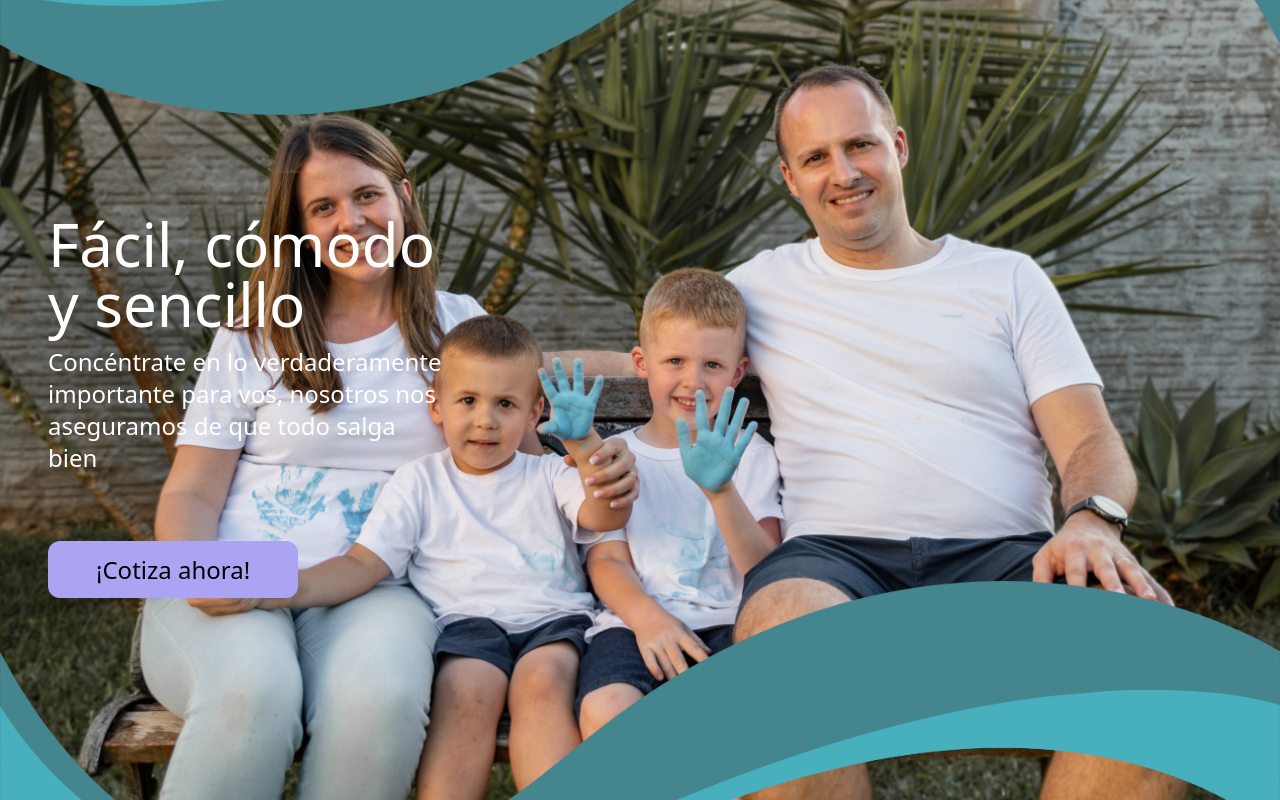
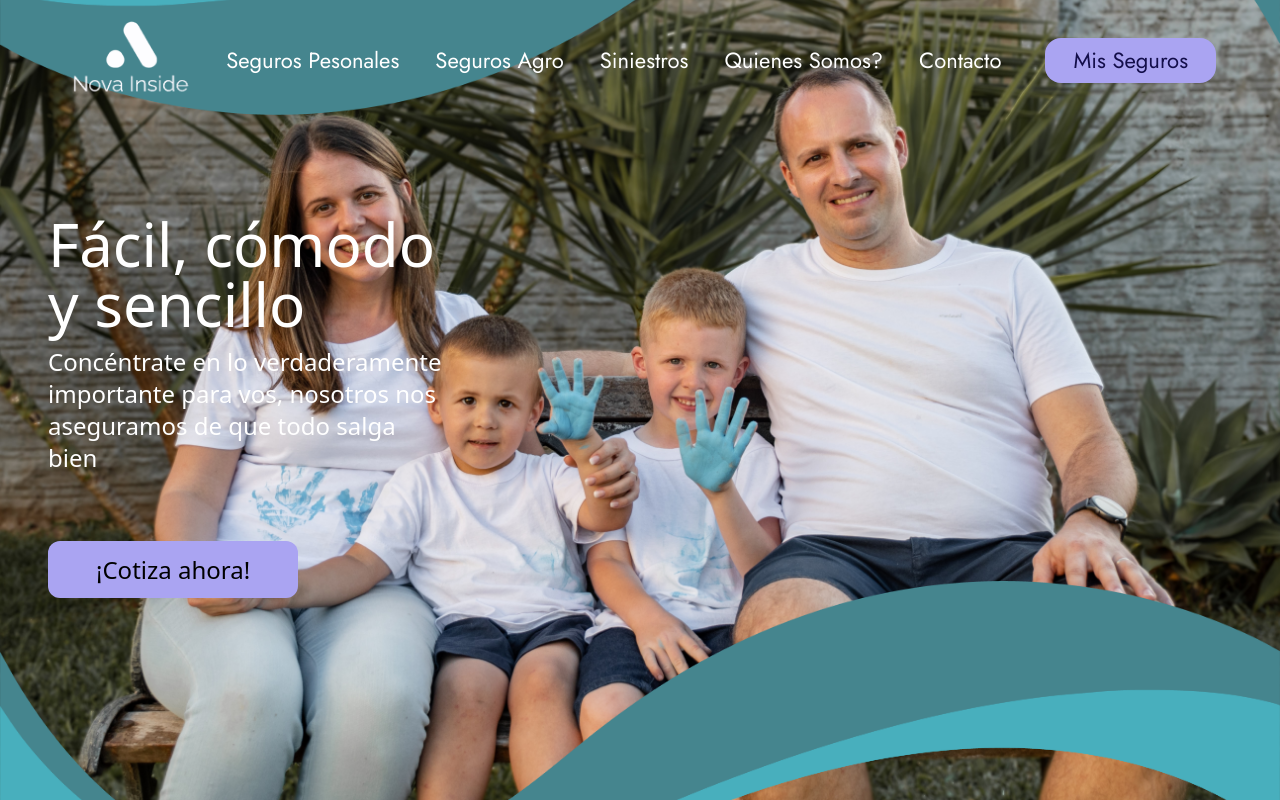
Before and after one commit to joblyapp/team-legumbre, a React (Vite) app: page / in a window 1280 px wide. Built offline with nearby package versions, Linux system fonts and the light colour scheme; a web font is replaced by a local one.

Commit message:
integration nav with home content

```diff
--- a/src/App.jsx
+++ b/src/App.jsx
@@ -9,7 +9,7 @@ function App() {
 
   return (
     <div className="App bg-[#ADF5FF] h-screen">
-      <NavPersonalizado tipoOscuro={true}/>
+      <NavPersonalizado tipoOscuro={false} className="z-50" />
       <HomeSectionContent></HomeSectionContent>
     </div>
 
--- a/src/componentes/puro/NavPersonalizado.jsx
+++ b/src/componentes/puro/NavPersonalizado.jsx
@@ -16,7 +16,7 @@ export default function NavPersonalizado(props = { tipoOscuro: false }) {
   }, [])
 
   return (
-    <header className="fixed w-full flex flex-row  font-jost text-[24px] justify-between px-[5%] pt-2 lg:text-[17px] xl:text-[22px]  desk:text-[24px] ">
+    <header className="fixed w-full flex flex-row  font-jost text-[24px] justify-between px-[5%] pt-2 lg:text-[17px] xl:text-[22px]  desk:text-[24px] z-50">
       <img
         className="lg:h-[85px] xl:h-[105px] desk:h-full"
         src={`/imagenes/logo-nav-${tipoOscuro ? "negro" : "blanco"}.png`}
```
